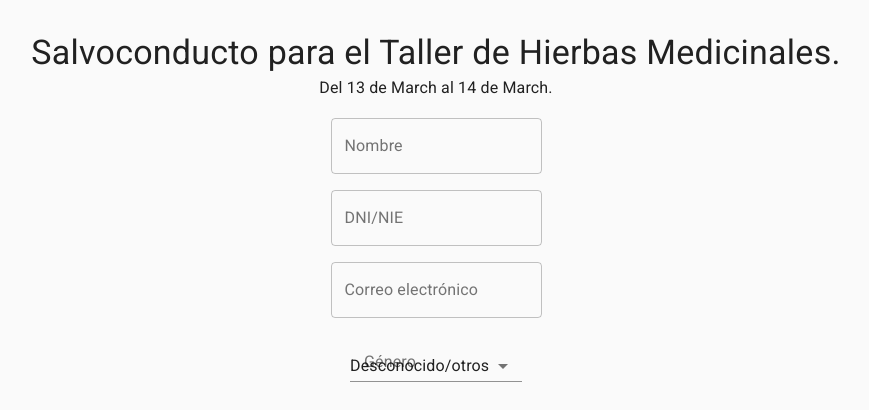
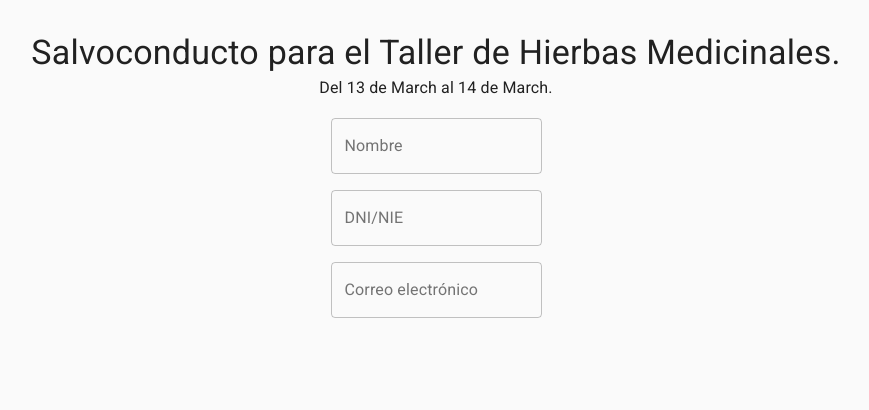
Before and after one commit to DanielMateosLab/documentos-los-guindales, a Next.js app: page / in a window 1280 px wide. Shown: the top 410 px of the page, without its empty margins (204-1073 px from the left). Built offline with nearby package versions, Linux system fonts and the light colour scheme.

Commit message:
Remove gender field for simplicity

```diff
--- a/pages/index.tsx
+++ b/pages/index.tsx
@@ -1,12 +1,4 @@
-import {
-  Container,
-  FormControl,
-  FormHelperText,
-  InputLabel,
-  makeStyles,
-  NativeSelect,
-  Typography,
-} from "@material-ui/core"
+import { Container, makeStyles, Typography } from "@material-ui/core"
 import FormikTextInput from "client/components/FormikTextInput"
 import { Formik } from "formik"
 import moment from "moment"
@@ -84,25 +76,6 @@ export default function Home() {
                 label="Correo electrónico"
               />
             </div>
-            <FormControl variant="outlined" className={classes.formElement}>
-              <InputLabel htmlFor="gender">Género</InputLabel>
-              {/* TODO */}
-              <NativeSelect
-                value={formik.values.gender}
-                onChange={(value) => formik.setFieldValue("gender", value)}
-                inputProps={{
-                  name: "gender",
-                  id: "gender",
-                }}
-              >
-                <option value="">Desconocido/otros</option>
-                <option value={"male"}>Masculino</option>
-                <option value={"female"}>Femenino</option>
-              </NativeSelect>
-              {formik.errors.gender && (
-                <FormHelperText>{formik.errors.gender}</FormHelperText>
-              )}
-            </FormControl>
           </form>
         )}
       </Formik>
--- a/utils/types.ts
+++ b/utils/types.ts
@@ -5,5 +5,3 @@ export interface AppEvent {
   startDate: Moment
   endDate: Moment
 }
-
-export type Gender = "male" | "female"
--- a/utils/validation.ts
+++ b/utils/validation.ts
@@ -3,6 +3,5 @@ import * as yup from "yup"
 export const safeConductValidator = yup.object().shape({
   name: yup.string().required().min(2).max(55),
   identityDocument: yup.string().required().min(3).max(55),
-  gender: yup.string(),
   email: yup.string().email(),
 })
```
